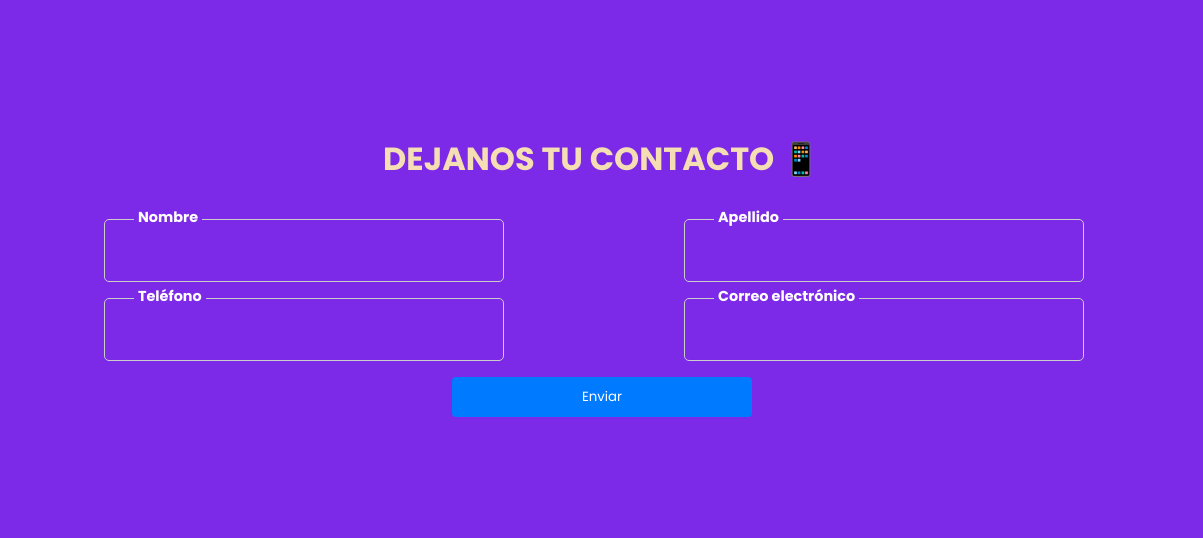
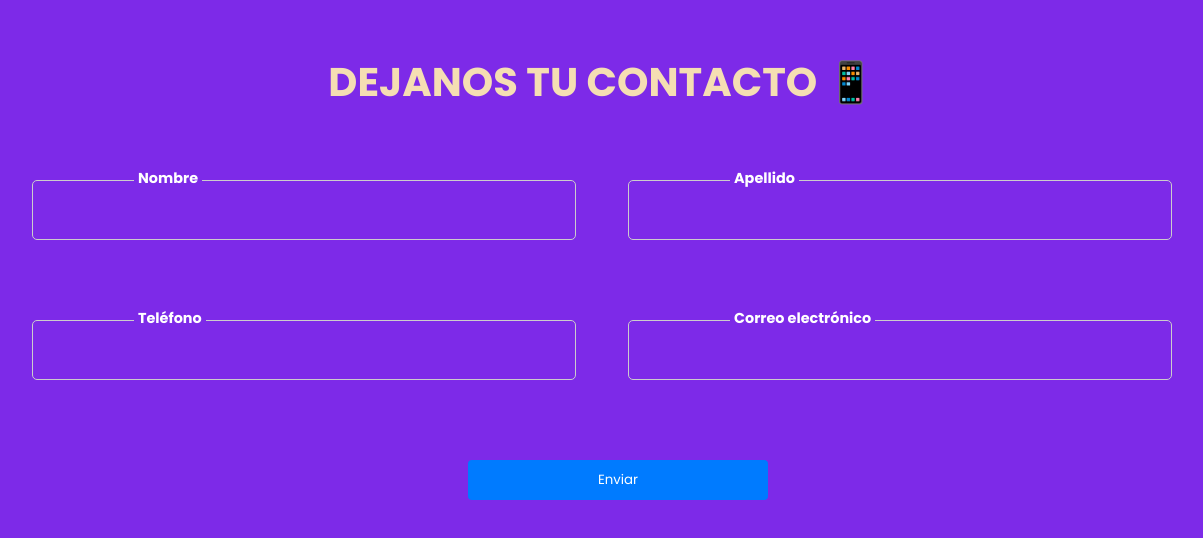
Before and after one commit to TICAMOLINA/desafio-12-ejercicio-c, a website built with Vite: page index.html in a window 1536 px wide. Shown: the part 122-660 px from the top of the page, without its empty margins (166-1369 px from the left). Built offline with nearby package versions, Linux system fonts and the light colour scheme; a web font is replaced by a local one.

Commit message:
En la media 1400px aumento el gap dentro del form para separar los campos, le aumento tamaños al input y al h1, finalizando el ejercicio

```diff
--- a/src/sass/style.scss
+++ b/src/sass/style.scss
@@ -173,3 +173,23 @@ button {
           padding: 1rem;
       }
       }
+
+      @media screen and (min-width: 1400px) {
+        form {
+            gap: 32px;
+          }
+
+          input {
+            padding: 14px;
+            margin-bottom: 3rem;
+            font-size: 20px;
+            min-width: 34rem;
+          }
+
+          h1 {
+            font-size: 2.5em;
+            margin-bottom: 2rem;
+          }
+    }
+
+// En la media 1400px aumento el gap dentro del form para separar los campos, le aumento tamaños al input y al h1, finalizando el ejercicio
```
